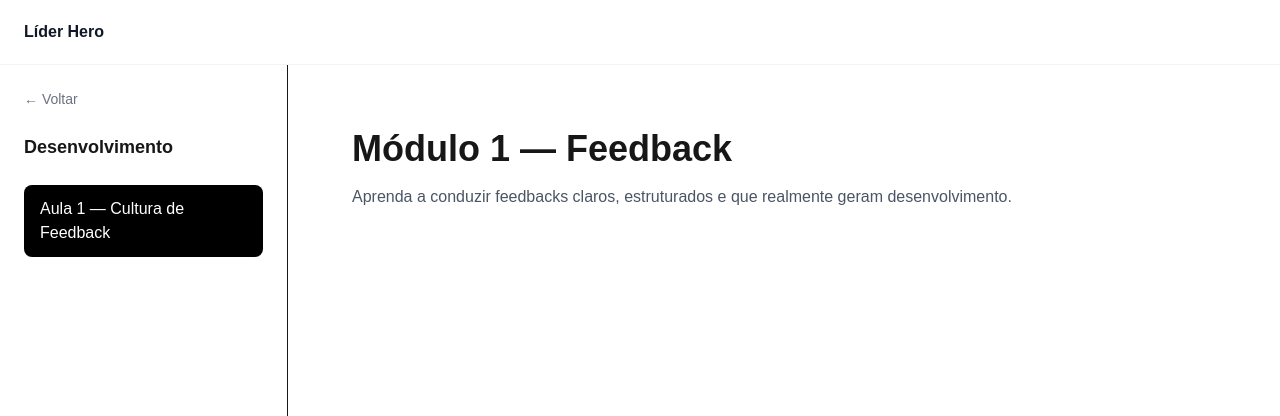
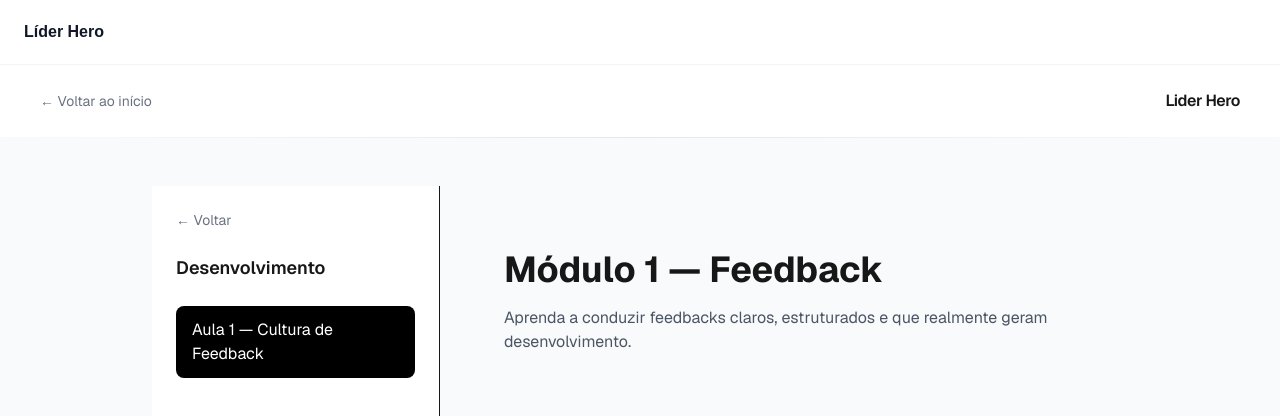
Before and after one commit to amandafrann/programa-lider-hero, a Next.js app: page /desenvolvimento/modulo-1 in a window 1280 px wide. Shown: the top 416 px of the page. Built offline with nearby package versions, Linux system fonts and the light colour scheme; no server answers.

Commit message:
atualizar layout rs

```diff
--- a/app/(plataforma)/layout.tsx
+++ b/app/(plataforma)/layout.tsx
@@ -1,11 +1,37 @@
+import Link from "next/link";
+
 export default function RSLayout({
   children,
 }: {
-  children: React.ReactNode
+  children: React.ReactNode;
 }) {
   return (
-    <>
-      {children}
-    </>
-  )
+    <div className="min-h-screen bg-gray-50 font-sans">
+
+      {/* HEADER GLOBAL */}
+      <div className="flex items-center justify-between px-10 py-6 bg-white">
+
+        <Link
+          href="/"
+          className="text-gray-500 hover:text-black transition text-sm"
+        >
+          ← Voltar ao início
+        </Link>
+
+        <div className="font-semibold tracking-tight">
+          Lider Hero
+        </div>
+
+      </div>
+
+      {/* LINHA SUAVE (IDENTIDADE VISUAL) */}
+      <div className="h-px bg-gradient-to-r from-transparent via-gray-200 to-transparent" />
+
+      {/* CONTEÚDO */}
+      <div className="max-w-5xl mx-auto px-6 py-12">
+        {children}
+      </div>
+
+    </div>
+  );
 }
```
